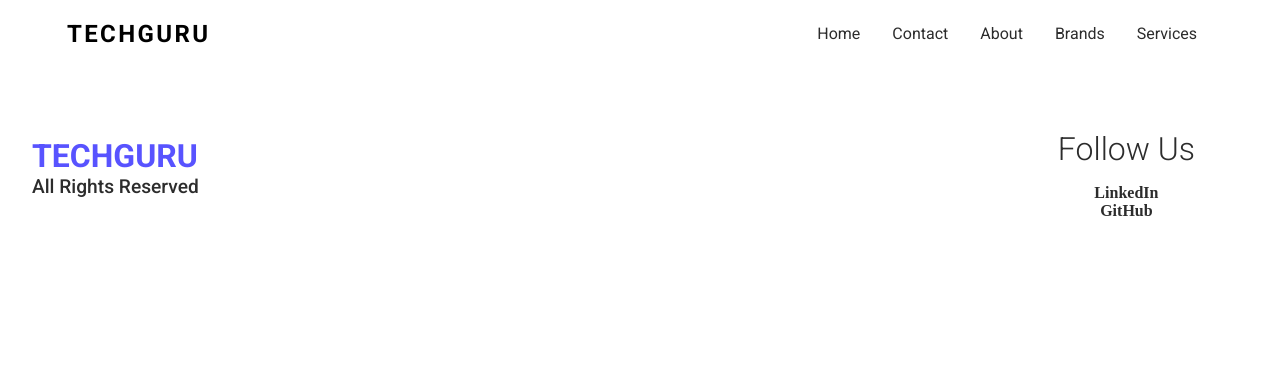
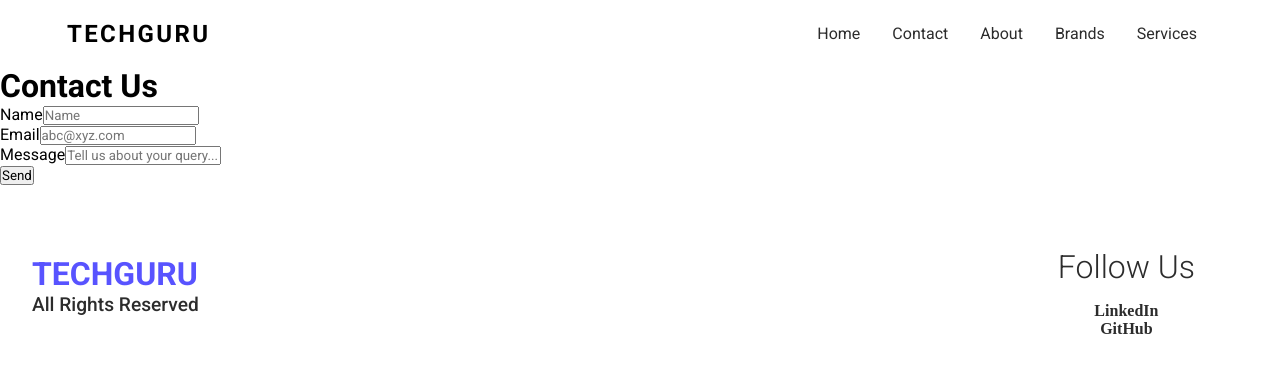
Before and after one commit to butani111/techguru, a React (Create React App) app: page /contact in a window 1280 px wide. Shown: the top 372 px of the page. Built offline with nearby package versions, Linux system fonts and the light colour scheme.

Commit message:
minor touch-up for better code-visibility

```diff
--- a/src/App.js
+++ b/src/App.js
@@ -2,6 +2,7 @@ import { BrowserRouter as Router, Routes, Route } from "react-router-dom";
 import Header from "./components/Header";
 import Home from "./components/Home";
 import Footer from "./components/Footer";
+import Contact from "./components/Contact";
 
 import "./styles/App.scss";
 
@@ -11,6 +12,7 @@ function App() {
       <Header />
       <Routes>
         <Route path="/" element={<Home />} />
+        <Route path="/contact" element={<Contact />} />
       </Routes>
       <Footer />
     </Router>
--- /dev/null
+++ b/src/components/Contact.jsx
@@ -0,0 +1,37 @@
+import React from "react";
+import "../styles/contact.scss";
+
+const Contact = () => {
+  return (
+    <div className="contact">
+      <main>
+        <h1>Contact Us</h1>
+
+        <form action="">
+          <div>
+            <lable>Name</lable>
+            <input type="text" required placeholder="Name" />
+          </div>
+
+          <div>
+            <lable>Email</lable>
+            <input type="email" required placeholder="abc@xyz.com" />
+          </div>
+
+          <div>
+            <lable>Message</lable>
+            <input
+              type="text"
+              required
+              placeholder="Tell us about your query..."
+            />
+          </div>
+
+          <button type="submit">Send</button>
+        </form>
+      </main>
+    </div>
+  );
+};
+
+export default Contact;
--- a/src/components/Footer.jsx
+++ b/src/components/Footer.jsx
@@ -1,4 +1,5 @@
 import React from "react";
+
 import "../styles/footer.scss";
 
 const Footer = () => {
@@ -8,6 +9,7 @@ const Footer = () => {
         <h1>TechGURU</h1>
         <p>All Rights Reserved</p>
       </div>
+
       <div>
         <h5>Follow Us</h5>
         <div>
--- a/src/components/Home.jsx
+++ b/src/components/Home.jsx
@@ -1,5 +1,4 @@
 import React from "react";
-import "../styles/home.scss";
 import vg from "../assets/2.webp";
 import {
   AiFillGoogleCircle,
@@ -7,6 +6,8 @@ import {
   AiFillYoutube,
   AiFillInstagram,
 } from "react-icons/ai";
+
+import "../styles/home.scss";
 
 const Home = () => {
   return (
--- a/src/styles/App.scss
+++ b/src/styles/App.scss
@@ -3,8 +3,8 @@
 * {
   margin: 0;
   padding: 0;
+  text-decoration: none;
   box-sizing: border-box;
-  text-decoration: none;
   scroll-behavior: smooth;
   font-family: "Roboto", sans-serif;
 }
--- a/src/styles/footer.scss
+++ b/src/styles/footer.scss
@@ -1,13 +1,13 @@
 @import "./colors.scss";
 
 footer {
-  background-color: $first;
+  color: $dark;
+  width: 100%;
   height: 200px;
-  width: 100%;
-  color: $dark;
+  padding: 2rem;
   display: grid;
   grid-template-columns: 4fr 1fr;
-  padding: 2rem;
+  background-color: $first;
 
   > div {
     display: flex;
@@ -15,9 +15,9 @@ footer {
     justify-content: center;
 
     > h1 {
+      color: $third;
       font: 700 2rem $text1;
       text-transform: uppercase;
-      color: $third;
     }
 
     > p {
@@ -34,8 +34,8 @@ footer {
       flex-direction: column;
       align-items: center;
       a {
+        color: $dark;
         font: 600 1rem $text2;
-        color: $dark;
         &:hover {
           color: $third;
         }
--- a/src/styles/header.scss
+++ b/src/styles/header.scss
@@ -1,19 +1,19 @@
 @import "./colors.scss";
 
 nav {
+  position: sticky;
+  top: 0;
   width: 100%;
   padding: 0.5rem;
   display: flex;
   align-items: center;
   justify-content: space-around;
-  position: sticky;
   background-color: $first;
-  top: 0;
   z-index: 10;
 
   > h1 {
+    letter-spacing: 0.1em;
     text-transform: uppercase;
-    letter-spacing: 0.1em;
   }
 
   > main {
--- a/src/styles/home.scss
+++ b/src/styles/home.scss
@@ -7,30 +7,30 @@
 
   > main {
     position: absolute;
+    width: 100%;
     height: 100%;
-    width: 100%;
     text-transform: uppercase;
+    padding: 2rem;
     display: flex;
     flex-direction: column;
     align-items: flex-end;
     justify-content: center;
-    padding: 2rem;
 
     h1 {
+      color: $first;
       font: 400 6rem $text1;
-      color: $first;
     }
     p {
+      color: $first;
       font: 900 1rem $text1;
-      color: $first;
     }
   }
 
   &::before {
+    position: absolute;
     content: "";
     width: 100%;
     height: 100%;
-    position: absolute;
     background: no-repeat center/auto url("../assets/1.png");
     filter: blur(3px);
   }
@@ -43,7 +43,6 @@
   align-items: center;
   justify-content: center;
   background-color: $second;
-  // padding: 500px 0;
   margin-top: -200px;
 
   > img {
@@ -53,17 +52,17 @@
 
   > div {
     width: 50%;
+    height: 100vh;
+    padding: 5rem;
     display: flex;
     flex-direction: column;
     justify-content: center;
     align-items: center;
-    padding: 5rem;
-    height: 100vh;
     p {
       color: $first;
+      font: 100 1.2rem $text2;
       letter-spacing: 2px;
       word-spacing: 5px;
-      font: 100 1.2rem $text2;
     }
   }
 }
@@ -77,34 +76,34 @@
 .home3 {
   width: 100%;
   height: 120vh;
-  background-color: $second;
   margin-top: -200px;
   display: flex;
+  background-color: $second;
 
   > div {
     width: 70%;
     height: 100vh;
-    background-color: $first;
-    border-radius: 0 200px 200px 0;
+    padding: 2rem;
     display: flex;
     flex-direction: column;
     align-items: center;
     justify-content: center;
-    padding: 2rem;
+    background-color: $first;
+    border-radius: 0 200px 200px 0;
 
     > h1 {
+      color: $dark;
       text-transform: uppercase;
+      width: 15rem;
+      padding: 0.5rem;
       border-bottom: 2px solid $dark;
-      padding: 0.5rem;
-      width: 15rem;
-      color: $dark;
     }
     > p {
-      padding: 5rem;
+      font: italic 100 1.2rem $text2;
       letter-spacing: 1px;
       word-spacing: 5px;
       line-height: 170%;
-      font: italic 100 1.2rem $text2;
+      padding: 5rem;
     }
   }
 }
@@ -112,14 +111,12 @@
 .home4 {
   width: 100%;
   height: 100vh;
+  display: flex;
+  align-items: center;
+  justify-content: flex-end;
   background-color: $second;
-  display: flex;
-  justify-content: flex-end;
-  align-items: center;
 
   > div {
-    background-color: $third;
-    border-radius: 200px 0 0 200px;
     width: 70%;
     height: 70vh;
     padding: 2rem;
@@ -127,35 +124,38 @@
     flex-direction: column;
     align-items: center;
     justify-content: center;
+    background-color: $third;
+    border-radius: 200px 0 0 200px;
 
     > h1 {
       color: $first;
       text-transform: uppercase;
       width: 140px;
+      padding: 0.5rem;
       border-bottom: 2px solid $first;
-      padding: 0.5rem;
     }
 
     > article {
+      margin: 2rem e;
       display: flex;
-      margin: 2rem e;
       flex-wrap: wrap;
       justify-content: center;
 
       > div {
-        margin: 1rem;
+        color: $dark;
         height: 10rem;
         width: 10rem;
-        background-color: $first;
-        border-radius: 50%;
+        margin: 1rem;
         display: flex;
         flex-direction: column;
         align-items: center;
         justify-content: center;
-        color: $dark;
         cursor: pointer;
+        background-color: $first;
+        border-radius: 50%;
         transition: all 0.5s;
         animation: imgUp 0.7s linear infinite alternate;
+
         &:hover {
           filter: invert(1);
         }
```
Also changed, not shown: src/styles/contact.scss (added), 1 other file (tests, documents, lock files or other folders).
